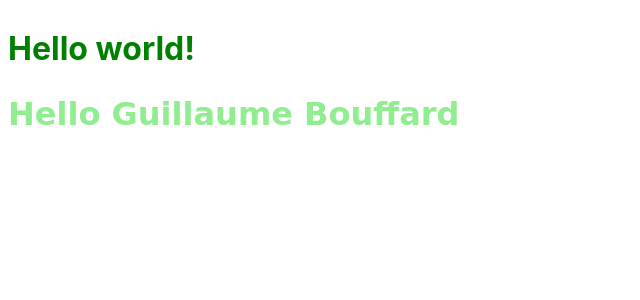
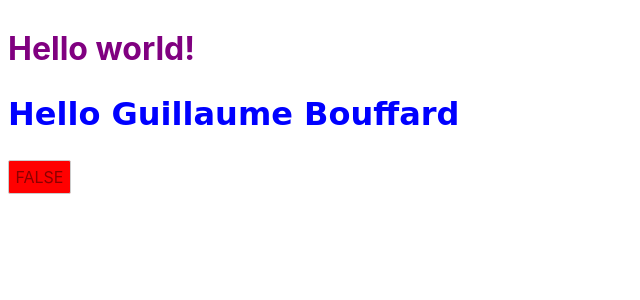
Before and after one commit to GBouffard/first-svelte-tutorial, a Svelte app: page / in a window 1280 px wide. Shown: the top 300 px of the page, without its empty margins (0-640 px from the left). Built offline with nearby package versions, Linux system fonts and the light colour scheme.

Commit message:
Add IfLogic component

```diff
--- a/src/App.svelte
+++ b/src/App.svelte
@@ -1,13 +1,15 @@
 <script>
   import Greeting from "./Greeting.svelte";
+  import IfLogic from "./IfLogic.svelte";
   export let name;
 </script>
 
 <style>
   h1 {
-    color: green;
+    color: purple;
   }
 </style>
 
 <h1>Hello {name}!</h1>
 <Greeting first_name="Guillaume" last_name="Bouffard" />
+<IfLogic />
--- a/src/Greeting.svelte
+++ b/src/Greeting.svelte
@@ -1,12 +1,12 @@
 <script>
   export let first_name;
   export let last_name;
-  $: name = first_name + " " + last_name;
+  $: name = `${first_name} ${last_name}`;
 </script>
 
 <style>
   h2 {
-    color: lightgreen;
+    color: blue;
     font-family: "Comic Sans MS";
     font-size: 2em;
   }
--- /dev/null
+++ b/src/IfLogic.svelte
@@ -0,0 +1,23 @@
+<script>
+  let isTrue = false;
+  const toggle = () => {
+    isTrue = !isTrue;
+  };
+</script>
+
+<style>
+  .true {
+    background: lightgreen;
+    color: darkgreen;
+  }
+  .false {
+    background: red;
+    color: darkred;
+  }
+</style>
+
+{#if isTrue}
+  <button class="true" on:click={toggle}>TRUE</button>
+{:else}
+  <button class="false" on:click={toggle}>FALSE</button>
+{/if}
```
